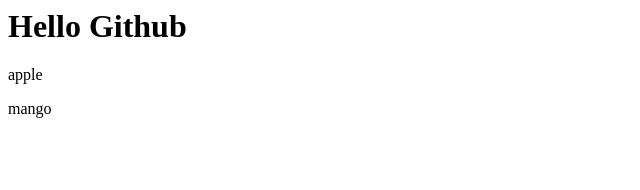
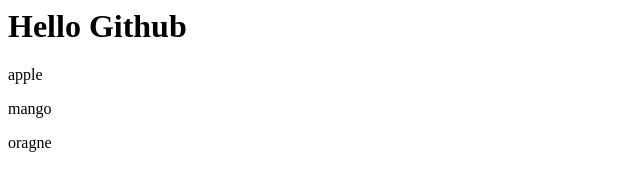
Before and after one commit to 1462617/newGitTest, a plain HTML site: page index.html in a window 1280 px wide. Shown: the full height of the page, 0-640 px from the left. Drawn offline with Linux system fonts and the light colour scheme.

Commit message:
added orange

```diff
--- a/index.html
+++ b/index.html
@@ -3,5 +3,6 @@
 <h1>Hello Github</h1>
   <p>apple</p>
   <p>mango</p>
+  <p>oragne</p>
 </body>
 </html>
```
